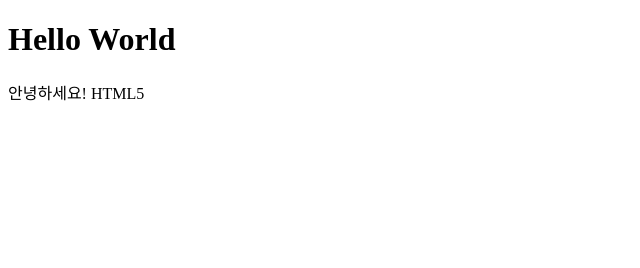
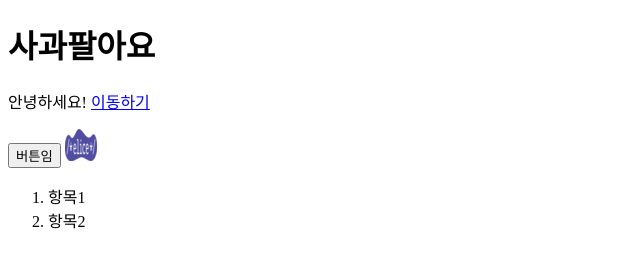
Before and after one commit to sokojh/typeScript_practice, a plain HTML site: page index.html in a window 1280 px wide. Shown: the whole page, without its empty margins (0-640 px from the left). Drawn offline with Linux system fonts and the light colour scheme.

Commit message:
html,css pratice

```diff
--- a/index.html
+++ b/index.html
@@ -5,7 +5,17 @@
     <title>Hello World</title>
   </head>
   <body>
-    <h1>Hello World</h1>
-    <p>안녕하세요! HTML5</p>
+    <h1>사과팔아요</h1>
+    <p>안녕하세요! <a href="www.naver.com">이동하기</a></p>
+
+    <button>버튼임</button>
+    <a href="https://google.com">
+      <img src="/_logo-2.png">
+
+    </a>
+    <ol>
+      <li>항목1</li>
+      <li>항목2</li>
+    </ol>
   </body>
 </html>
```
Also changed, not shown: _logo-2.png (added).
